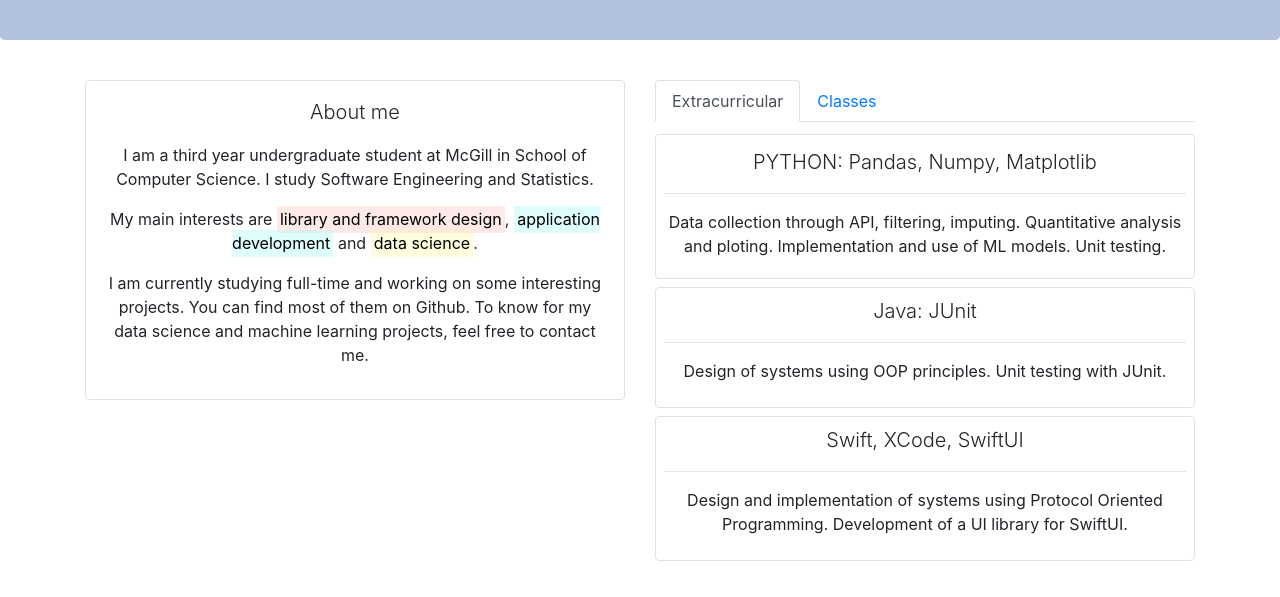
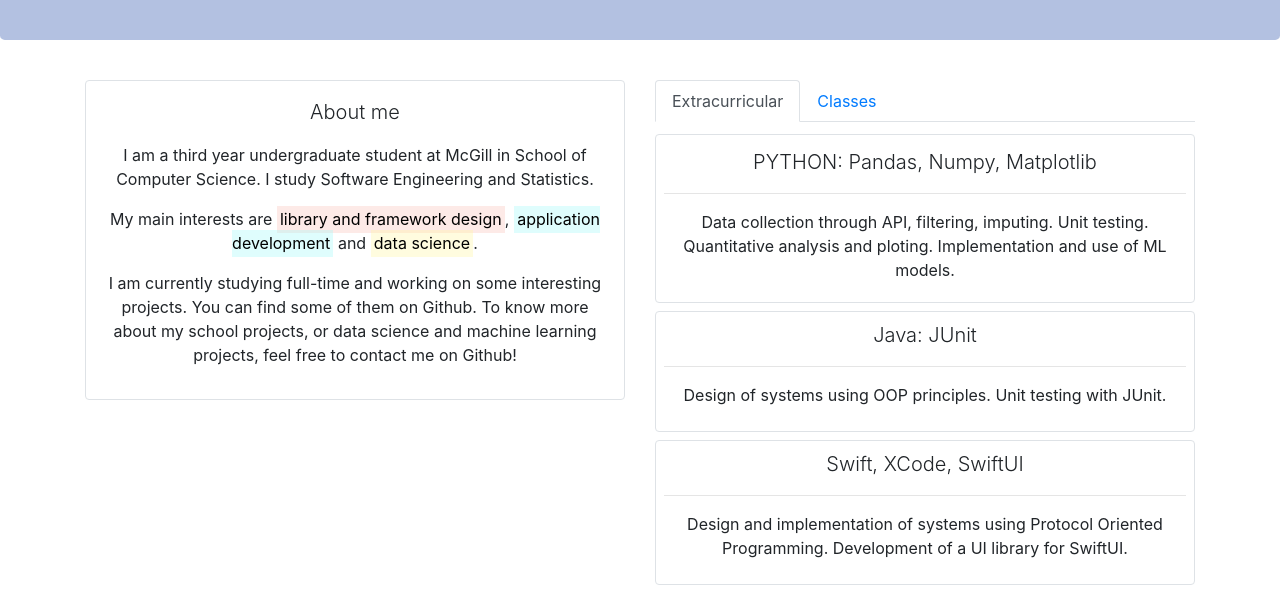
Before and after one commit to msoukharev/personal-website, a website: page public/index.html in a window 1280 px wide. Shown: the part 218-815 px from the top of the page. Drawn offline with nearby package versions, Linux system fonts and the light colour scheme.

Commit message:
Update index.html

```diff
--- a/public/index.html
+++ b/public/index.html
@@ -59,8 +59,7 @@
             </p>
             <p>
               I am currently studying full-time and working on some interesting projects.
-              You can find most of them on Github. To know for my data science and machine learning
-              projects, feel free to contact me.
+              You can find some of them on Github. To know more about my school projects, or data science and machine learning projects, feel free to contact me on Github!
             </p>
           </div>
         </div>
@@ -86,8 +85,9 @@
                   <hr class="mx-2">
                   <p>
                     Data collection through API, filtering, imputing.
+                    Unit testing.
                     Quantitative analysis and ploting.
-                    Implementation and use of ML models. Unit testing.
+                    Implementation and use of ML models.
                   </p>
                 </div>
                 <div class="border border-muted shadow-xs rounded py-2 my-1">
@@ -110,7 +110,7 @@
             <div class="tab-pane mt-2" id="classes" role="tabpanel" aria-labelledby="classes-tab">
               <div class="lead mb-3">Classes of note, excluding introductory</div>
               <ul id="courseList" class="list-group">
-                <li class="list-group-item">COMP 251 Algorithms and Data Structures</li>
+                <li class="list-group-item">COMP 251 Algorithms and Data Structures II</li>
                 <li class="list-group-item">COMP 303 Software Design</li>
                 <li class="list-group-item">COMP 310 Operating Systems</li>
                 <li class="list-group-item">COMP 361 Software Engineering Project</li>
```
